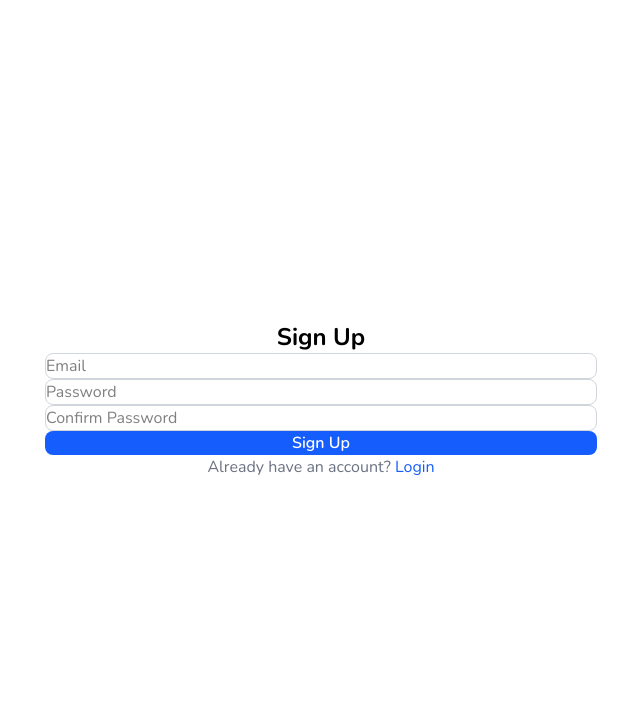
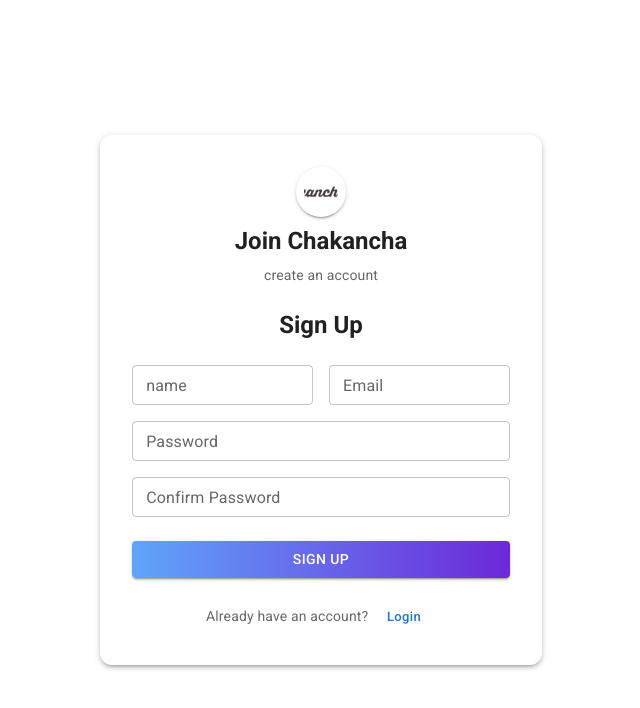
Before and after one commit to Naominm/ckc_frontend_mvp, a React (Vite) app: page / in a window 1280 px wide. Both pictures are taken after typing "name@example.com", "Sample123" into the empty fields and a click on the button "Sign up". Shown: the top 708 px of the page, without its empty margins (319-959 px from the left). Built offline with nearby package versions, Linux system fonts and the light colour scheme.

Commit message:
handle form error, fix signup form backend integration

```diff
--- a/package.json
+++ b/package.json
@@ -15,6 +15,7 @@
     "@mui/icons-material": "^7.3.2",
     "@mui/material": "^7.3.2",
     "@tailwindcss/vite": "^4.1.12",
+    "axios": "^1.11.0",
     "react": "^19.0.0",
     "react-dom": "^19.0.0"
   },
--- /dev/null
+++ b/src/components/formHeader.tsx
@@ -0,0 +1,31 @@
+import { Box, Typography } from "@mui/material";
+import image from "../assets/logo.png";
+interface formProps {
+  title: String;
+  subtitle: String;
+}
+export default function FormHeader({ title, subtitle }: formProps) {
+  return (
+    <Box display="flex" flexDirection="column" alignItems="center" gap={1}>
+      <Box
+        component="img"
+        src={image}
+        alt="logo"
+        sx={{
+          width: 50,
+          height: 50,
+          borderRadius: "50%",
+          objectFit: "cover",
+          p: 1,
+          boxShadow: 2,
+        }}
+      />
+      <Typography variant="h5" fontWeight="bold">
+        {title}
+      </Typography>
+      <Typography variant="body2" color="text.secondary">
+        {subtitle}
+      </Typography>
+    </Box>
+  );
+}
--- a/src/components/login.tsx
+++ b/src/components/login.tsx
@@ -4,13 +4,13 @@ import {
   TextField,
   Button,
   Typography,
-  Avatar,
   Paper,
   FormControlLabel,
   Checkbox,
   Link,
+  Alert,
 } from "@mui/material";
-import image from "../assets/logo.png";
+import FormHeader from "./formHeader";
 
 interface LoginProps {
   onSwitchToSignup: () => void;
@@ -19,17 +19,23 @@ interface LoginProps {
 const Login: React.FC<LoginProps> = ({ onSwitchToSignup }) => {
   const [email, setEmail] = useState("");
   const [password, setPassword] = useState("");
+  const [error, setError] = useState<string | null>(null);
 
   const handleSubmit = (e: React.FormEvent) => {
     e.preventDefault();
-    console.log({ email, password });
+    setError(null);
+
+    if (!email || !password) {
+      setError("All fields are required");
+      return;
+    }
   };
 
   return (
     <Paper
       elevation={3}
       sx={{
-        width: "100%",
+        width: "80%",
         p: 4,
         borderRadius: 3,
         display: "flex",
@@ -37,27 +43,15 @@ const Login: React.FC<LoginProps> = ({ onSwitchToSignup }) => {
         gap: 3,
       }}
     >
-      <Box display="flex" flexDirection="column" alignItems="center" gap={1}>
-        <Box
-          component="img"
-          src={image}
-          alt="logo"
-          sx={{
-            width: 50,
-            height: 50,
-            borderRadius: "50%",
-            objectFit: "cover",
-            p: 1,
-            boxShadow: 2,
-          }}
-        />
-        <Typography variant="h5" fontWeight="bold">
-          Welcome Back
-        </Typography>
-        <Typography variant="body2" color="text.secondary">
-          Sign in to your Chakancha account
-        </Typography>
-      </Box>
+      <FormHeader
+        title="welcome Back"
+        subtitle=" Sign in to your Chakancha account"
+      />
+      {error && (
+        <Alert severity="error" sx={{ fontSize: "small" }}>
+          {error}
+        </Alert>
+      )}
       <Box
         component="form"
         onSubmit={handleSubmit}
@@ -71,7 +65,6 @@ const Login: React.FC<LoginProps> = ({ onSwitchToSignup }) => {
           variant="outlined"
           size="small"
           fullWidth
-          required
           value={email}
           onChange={(e) => setEmail(e.target.value)}
         />
@@ -82,7 +75,6 @@ const Login: React.FC<LoginProps> = ({ onSwitchToSignup }) => {
           variant="outlined"
           size="small"
           fullWidth
-          required
           value={password}
           onChange={(e) => setPassword(e.target.value)}
         />
--- a/src/components/signup.tsx
+++ b/src/components/signup.tsx
@@ -1,68 +1,145 @@
 import React, { useState } from "react";
+import {
+  Box,
+  TextField,
+  Button,
+  Typography,
+  Paper,
+  Alert,
+} from "@mui/material";
+import axios from "axios";
+import FormHeader from "./formHeader";
 
 interface SignupProps {
   onSwitchToLogin: () => void;
 }
 
 const Signup: React.FC<SignupProps> = ({ onSwitchToLogin }) => {
+  const [name, setName] = useState("");
   const [email, setEmail] = useState("");
   const [password, setPassword] = useState("");
   const [confirmPassword, setConfirmPassword] = useState("");
+  const [error, setError] = useState<string | null>(null);
 
-  const handleSubmit = (e: React.FormEvent) => {
+  const handleSubmit = async (e: React.FormEvent) => {
     e.preventDefault();
-    if (password !== confirmPassword) {
-      alert("Passwords do not match!");
+    if (!name || !email || !password) {
+      setError("All fields are required");
       return;
     }
-    console.log({ email, password });
+    if (password !== confirmPassword) {
+      setError("Passwords do not match!");
+      return;
+    }
+    try {
+      const response = await axios.post("http://localhost:5000/auth/signup", {
+        name,
+        email,
+        password,
+      });
+      console.log("signup success", response.data);
+      localStorage.setItem("token", response.data.token);
+      setName("");
+      setEmail("");
+      setPassword("");
+      setConfirmPassword("");
+    } catch (err: any) {
+      setError(err.response?.data?.message || "something went wrong");
+    }
   };
 
   return (
-    <div>
-      <h2 className="text-2xl font-bold mb-6 text-center">Sign Up</h2>
-      <form onSubmit={handleSubmit} className="space-y-4">
-        <input
-          type="email"
-          placeholder="Email"
-          value={email}
-          onChange={(e) => setEmail(e.target.value)}
-          className="w-full p-3 rounded-lg border border-gray-300 focus:outline-none focus:ring-2 focus:ring-blue-500"
-          required
-        />
-        <input
+    <Paper
+      elevation={3}
+      sx={{
+        width: "80%",
+        p: 4,
+        borderRadius: 3,
+        display: "flex",
+        flexDirection: "column",
+        gap: 3,
+      }}
+    >
+      <FormHeader title="Join Chakancha" subtitle="create an account " />
+      <Typography variant="h5" fontWeight="bold" align="center">
+        Sign Up
+      </Typography>
+      {error && <Alert severity="error">{error}</Alert>}
+
+      <Box
+        component="form"
+        onSubmit={handleSubmit}
+        display="flex"
+        flexDirection="column"
+        gap={2}
+      >
+        <Box component="div" sx={{ display: "flex", gap: 2 }}>
+          <TextField
+            label="name"
+            type="text"
+            variant="outlined"
+            size="small"
+            fullWidth
+            value={name}
+            onChange={(e) => setName(e.target.value)}
+          />
+          <TextField
+            label="Email"
+            type="email"
+            variant="outlined"
+            size="small"
+            fullWidth
+            value={email}
+            onChange={(e) => setEmail(e.target.value)}
+          />
+        </Box>
+
+        <TextField
+          label="Password"
           type="password"
-          placeholder="Password"
+          variant="outlined"
+          size="small"
+          fullWidth
           value={password}
           onChange={(e) => setPassword(e.target.value)}
-          className="w-full p-3 rounded-lg border border-gray-300 focus:outline-none focus:ring-2 focus:ring-blue-500"
-          required
         />
-        <input
+
+        <TextField
+          label="Confirm Password"
           type="password"
-          placeholder="Confirm Password"
+          variant="outlined"
+          size="small"
+          fullWidth
           value={confirmPassword}
           onChange={(e) => setConfirmPassword(e.target.value)}
-          className="w-full p-3 rounded-lg border border-gray-300 focus:outline-none focus:ring-2 focus:ring-blue-500"
-          required
         />
-        <button
+
+        <Button
           type="submit"
-          className="w-full bg-blue-600 text-white p-3 rounded-lg font-semibold hover:bg-blue-700 transition"
+          variant="contained"
+          size="medium"
+          fullWidth
+          sx={{
+            mt: 1,
+            background: "linear-gradient(to right, #60a5fa, #6d28d9)",
+          }}
         >
           Sign Up
-        </button>
-      </form>
-      <p className="text-center mt-4 text-gray-500">
+        </Button>
+      </Box>
+
+      <Typography variant="body2" color="text.secondary" align="center">
         Already have an account?{" "}
-        <button
+        <Button
+          variant="text"
+          size="small"
           onClick={onSwitchToLogin}
-          className="text-blue-600 hover:underline"
+          sx={{ textTransform: "none", color: "primary.main" }}
         >
           Login
-        </button>
-      </p>
-    </div>
+        </Button>
+      </Typography>
+    </Paper>
   );
 };
 
```
Also changed, not shown: 1 other file (tests, documents, lock files or other folders).
